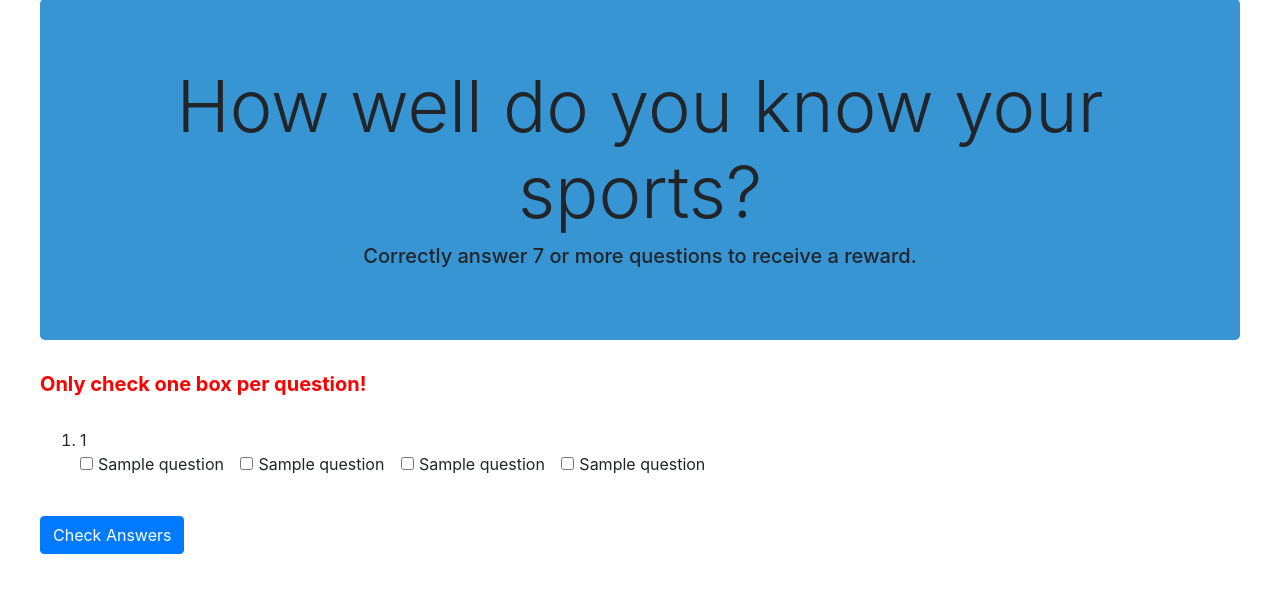
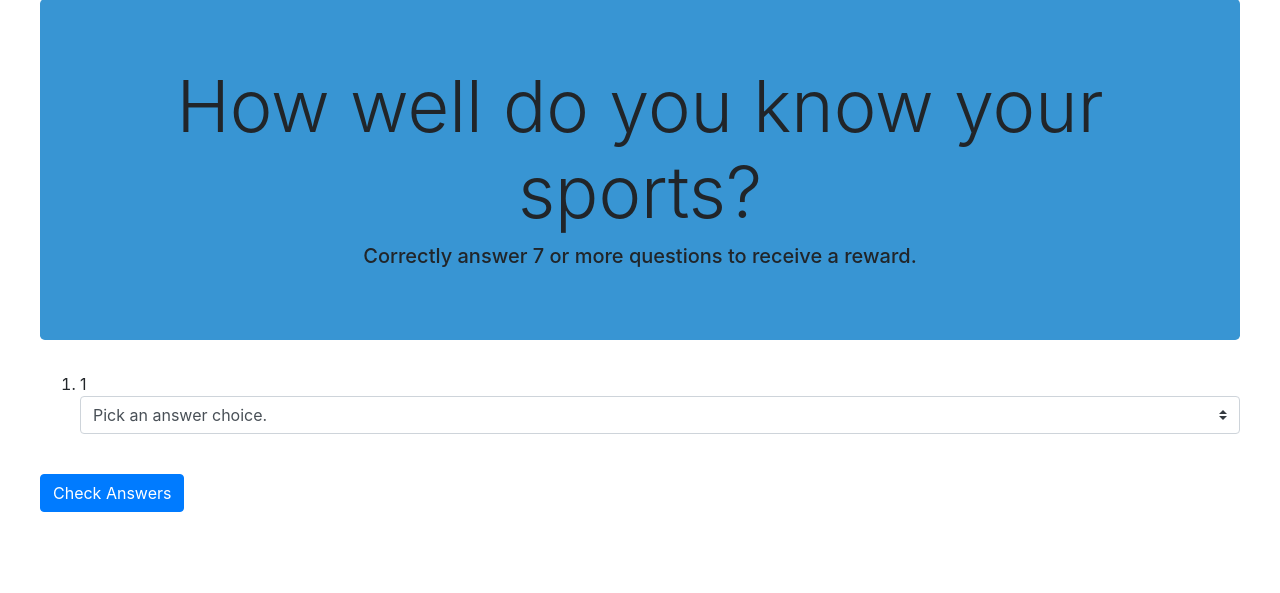
Before and after one commit to HannahXF/OKzoomers_bhuiyanS-chanM-friedH-olinJ, a Flask app: template templates/trivia.html in a window 1280 px wide. Shown: the part 105-698 px from the top of the page. Run offline with Flask 2, Linux system fonts and the light colour scheme; the template is opened without the code that fills it: most values are stand-ins (such as "Sample title", 1, 10 or a date in 2020); some libraries are stand-ins or nearby versions.

Commit message:
trivia work

```diff
--- a/app.py
+++ b/app.py
@@ -127,7 +127,7 @@ def inventory():
 @app.route("/trivia")
 @protected
 def trivia():
-    trivia = getTrivia()
+    trivia = getTrivia() # list of 10 sets of questions and answer choices
     return render_template("trivia.html",
                             questionSets=trivia)
 
--- a/templates/trivia.html
+++ b/templates/trivia.html
@@ -19,32 +19,17 @@
         <h3 class="display-3"> How well do you know your sports? </h3>
         <h5 class="display-5"> Correctly answer 7 or more questions to receive a reward.</h5>
     </div>
-    <h5 style="color:red;"><b>Only check one box per question!</b></h5>
-    <br>
     <form action="/rewards" method="POST">
         <ol>
             {% for question in questionSets %}
-                <li>{{question[0]}}</li>
-                <div class="form-check-inline">
-                    <label class="form-check-label">
-                        <input type="checkbox" class="form-check-input" name="correct">{{question[1]}}
-                    </label>
-                </div>
-                <div class="form-check-inline">
-                    <label class="form-check-label">
-                        <input type="checkbox" class="form-check-input" name="incorrect">{{question[2]}}
-                    </label>
-                </div>
-                <div class="form-check-inline">
-                    <label class="form-check-label">
-                        <input type="checkbox" class="form-check-input" name="incorrect">{{question[3]}}
-                    </label>
-                </div>
-                <div class="form-check-inline">
-                    <label class="form-check-label">
-                        <input type="checkbox" class="form-check-input" name="incorrect">{{question[4]}}
-                    </label>
-                </div>
+                <li>{{question[0]|safe}}</li>
+                <select class="custom-select">
+                    <option selected>Pick an answer choice.</option>
+                    <option value="1">{{question[1]|safe}}</option>
+                    <option value="2">{{question[2]|safe}}</option>
+                    <option value="3">{{question[3]|safe}}</option>
+                    <option value="4">{{question[4]|safe}}</option>
+                </select>
                 <br>
                 <br>
             {% endfor %}
```
